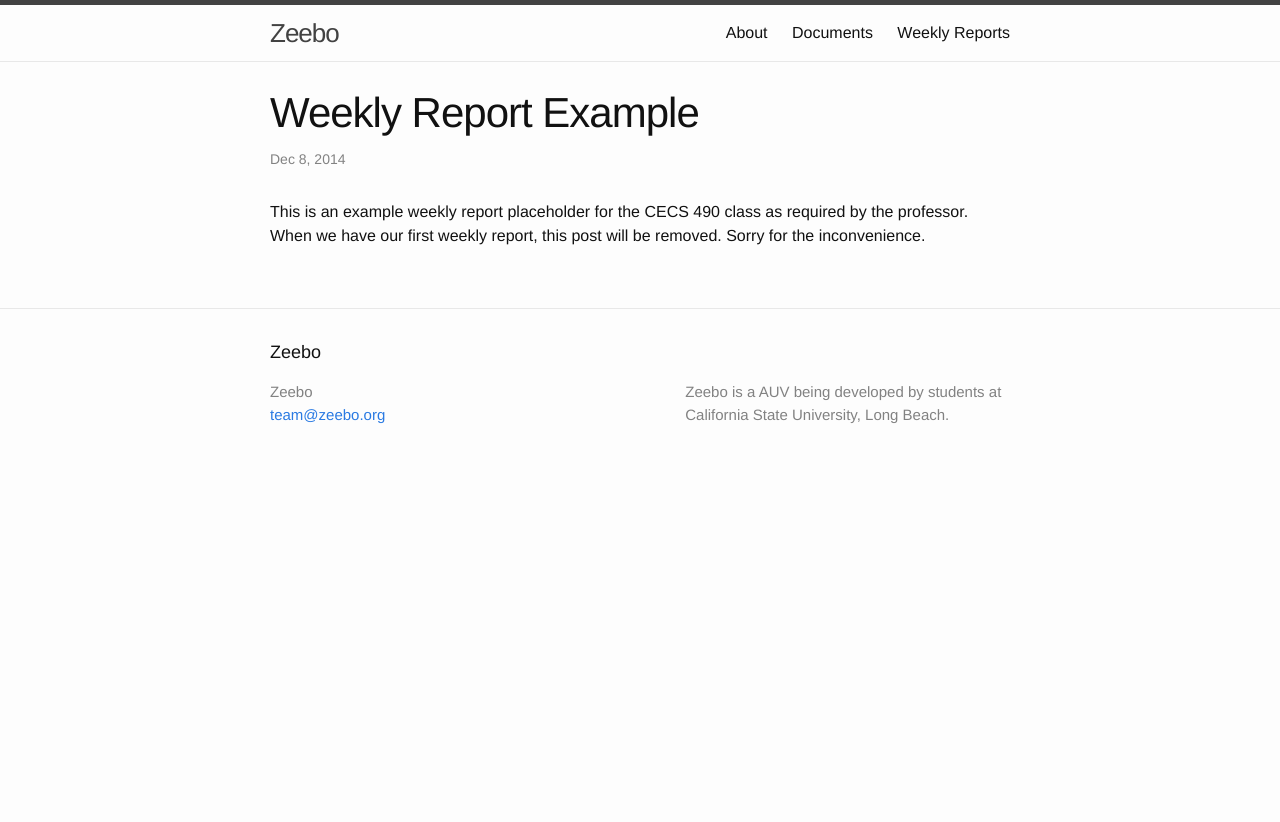
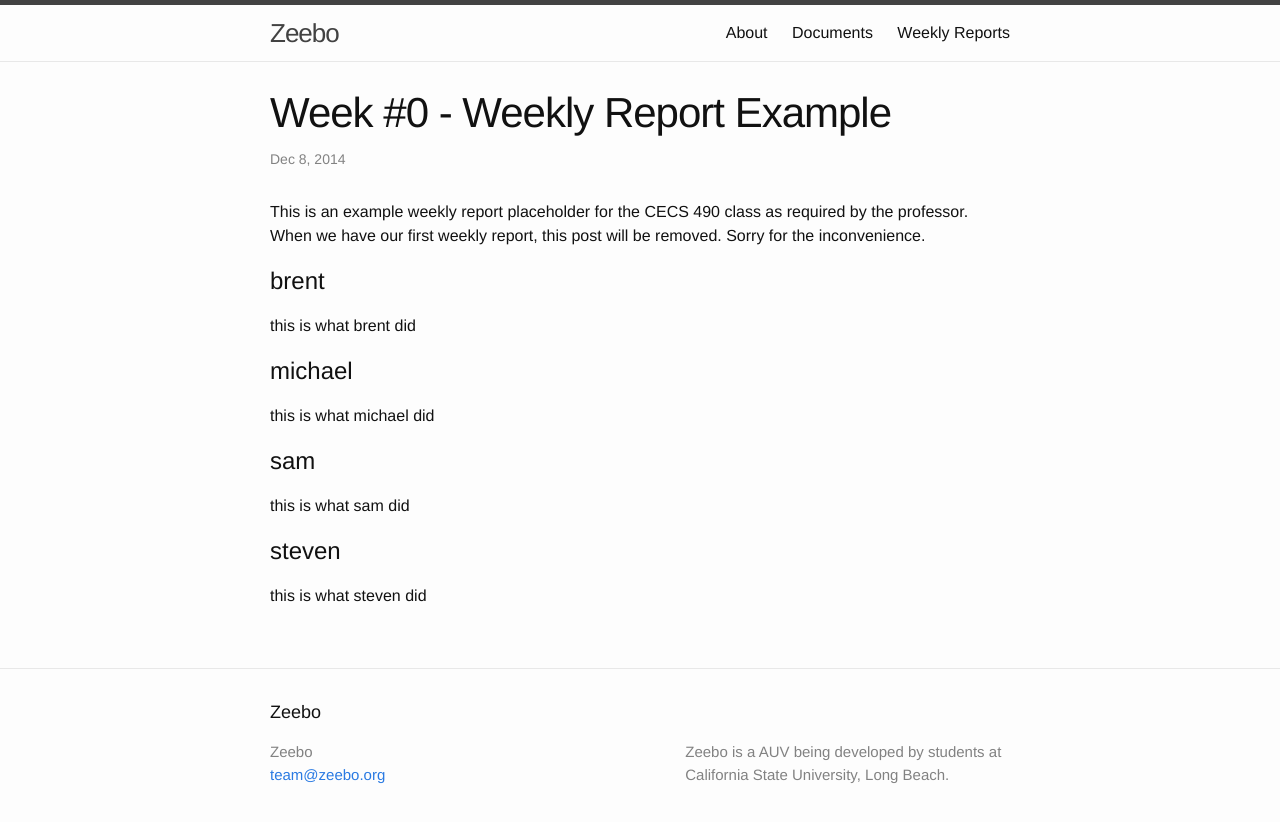
Before and after one commit to vartan/Xeebo, a Jekyll site: the page built from _posts/2014-12-08-weekly-report-example.md, in a window 1280 px wide. Shown: the top 822 px of the page. Built offline with Jekyll 4.4.1, drawn with Linux system fonts in a browser that asks for light colours; comment, search, counter and statistics services are not loaded.

```diff
--- a/_posts/2014-12-08-weekly-report-example.md
+++ b/_posts/2014-12-08-weekly-report-example.md
@@ -1,7 +1,19 @@
 ---
 layout: post
-title:  "Weekly Report Example"
+title:  "Week #0 - Weekly Report Example"
 date:   2014-12-08 22:38:36
 categories: weekly
 ---
 This is an example weekly report placeholder for the CECS 490 class as required by the professor. When we have our first weekly report, this post will be removed. Sorry for the inconvenience.
+
+#brent
+this is what brent did
+
+#michael
+this is what michael did
+
+#sam
+this is what sam did
+
+#steven
+this is what steven did
```
